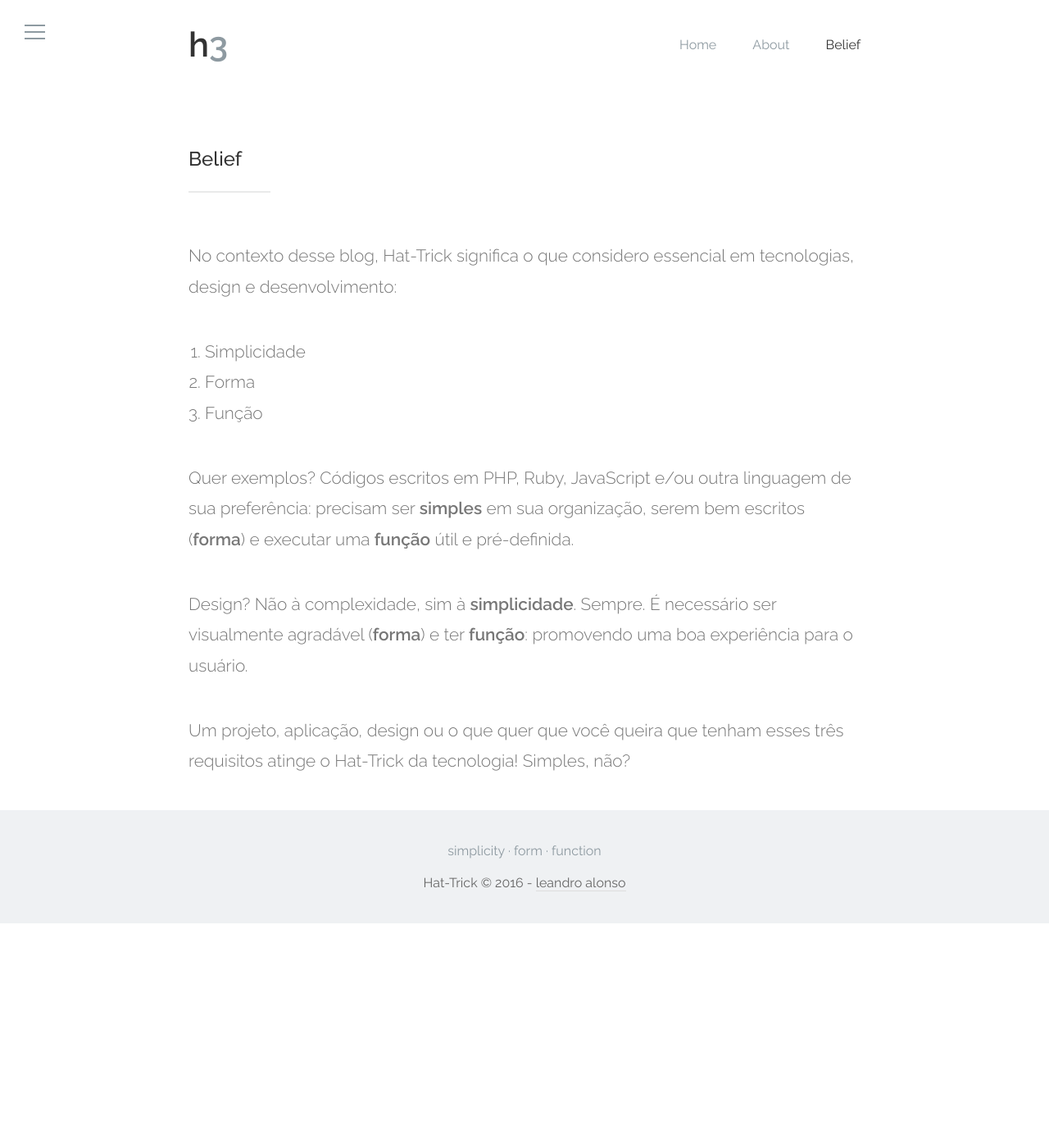
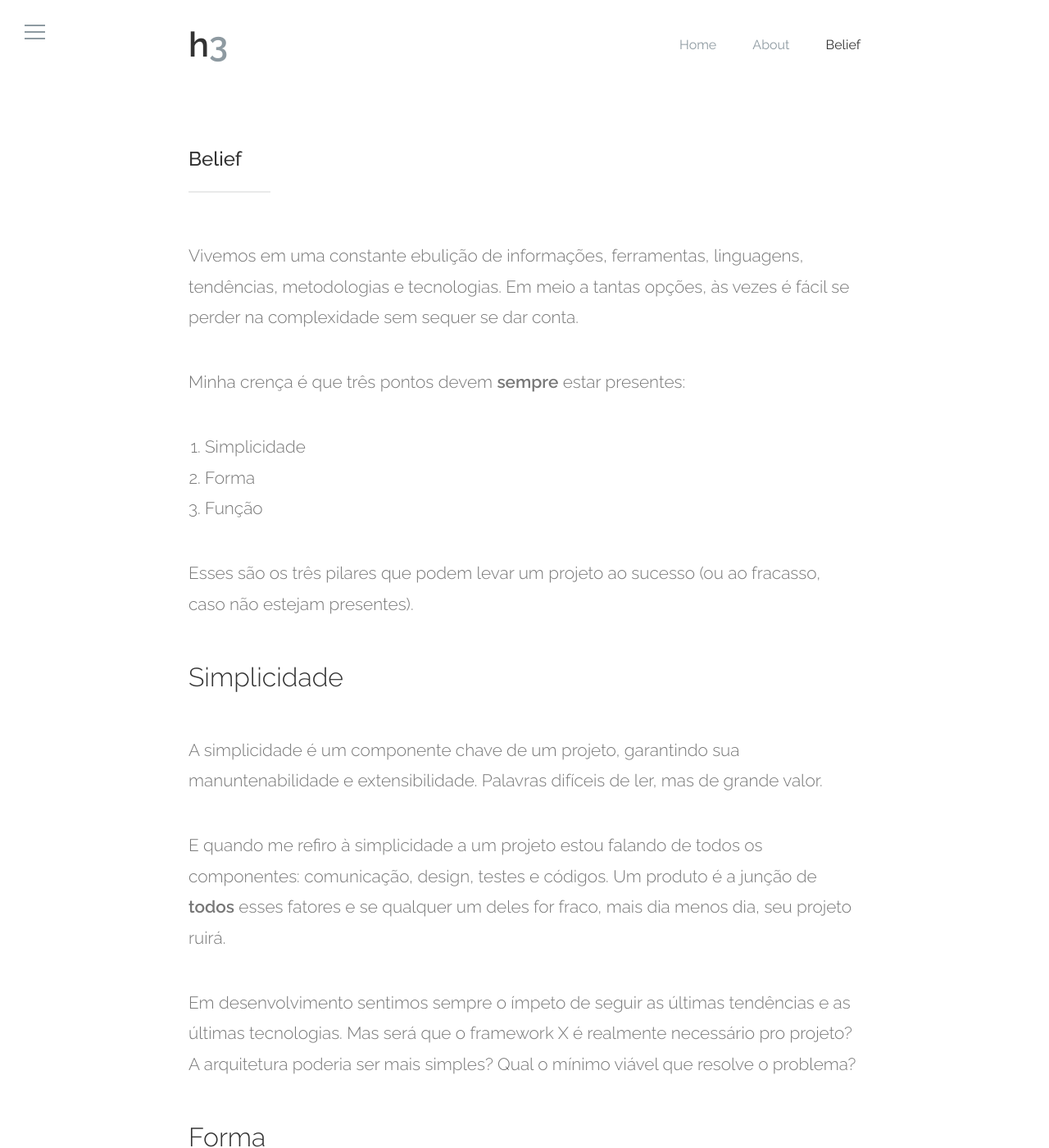
Before and after one commit to leandroalonso/leandroalonso.github.io, a Jekyll site: the page built from belief.md, in a window 1280 px wide and 1400 px high. Shown: the whole window at 82% size. Built offline with Jekyll 4.4.1, drawn with Linux system fonts in a browser that asks for light colours; some of the changed text lies outside the part shown.

Commit message:
New about e belief pages

```diff
--- a/belief.md
+++ b/belief.md
@@ -3,14 +3,54 @@ layout: page
 title: Belief
 permalink: /h3/belief/
 ---
-No contexto desse blog, Hat-Trick significa o que considero essencial em tecnologias, design e desenvolvimento:
+Vivemos em uma constante ebulição de informações, ferramentas, linguagens, tendências, metodologias e tecnologias. Em meio a tantas opções, às vezes é fácil se perder na complexidade sem sequer se dar conta.
+
+Minha crença é que três pontos devem **sempre** estar presentes:
 
 1. Simplicidade
 2. Forma
 3. Função
 
-Quer exemplos? Códigos escritos em PHP, Ruby, JavaScript e/ou outra linguagem de sua preferência: precisam ser **simples** em sua organização, serem bem escritos (**forma**) e executar uma **função** útil e pré-definida.
+Esses são os três pilares que podem levar um projeto ao sucesso (ou ao fracasso, caso não estejam presentes).
 
-Design? Não à complexidade, sim à **simplicidade**. Sempre. É necessário ser visualmente agradável (**forma**) e ter **função**: promovendo uma boa experiência para o usuário.
+###Simplicidade
 
-Um projeto, aplicação, design ou o que quer que você queira que tenham esses três requisitos atinge o Hat-Trick da tecnologia! Simples, não?
+A simplicidade é um componente chave de um projeto, garantindo sua manuntenabilidade e extensibilidade. Palavras difíceis de ler, mas de grande valor.
+
+E quando me refiro à simplicidade a um projeto estou falando de todos os componentes: comunicação, design, testes e códigos. Um produto é a junção de **todos** esses fatores e se qualquer um deles for fraco, mais dia menos dia, seu projeto ruirá.
+
+Em desenvolvimento sentimos sempre o ímpeto de seguir as últimas tendências e as últimas tecnologias. Mas será que o framework X é realmente necessário pro projeto? A arquitetura poderia ser mais simples? Qual o mínimo viável que resolve o problema?
+
+###Forma
+
+Quando pensamos em forma é natural que o pensamento se volte para o design. Uma tela _lambível_ e simples é o supra-sumo para um usuário (ainda que ele não se dê conta disso). Por isso, sempre me pergunto: a ação X poderia ser realizada com menos cliques? Como a experiência Y poderia ser simplificada?
+
+Mas o design não é apenas visual: temos o design de arquitetura, de solução, de código. O que está escrito precisa ter forma, ser compreensível e passível de extensão. A pergunta chave aqui: a forma como estou fazendo é a ideal?
+
+###Função
+
+Por fim, seja uma metodologia, uma classe em Java ou uma tela de um sistema é necessário que haja uma **função**. Que seja útil e pré-definida.
+
+Ainda que se tenha uma ótima arquitetura, códigos maravilhosamente bem-escritos e uma interface que dê vontade de lamber a tela, todo o trabalho será em vão se a função inexistir ou se o seu impacto for insignificante.
+
+###Mixando tudo
+
+Simplicidade. Forma. Função.
+
+Seja no design, no código, na comunicação, nas metodologias... onde for.
+
+Acordou inspirado e está codando um sistema matador? Que tal responder algumas perguntas?
+
+1. O que estamos fazendo é _simples_? Os frameworks que estamos usando são realmente necessários? E a arquitetura? Poderia ser ainda mais simples?
+2. A _forma_ como estamos arquitetando e escrevendo códigos é a ideal? Poderia ser melhor?
+3. Nossa arquitetura tem um propósito bem definido, uma _função_?
+
+E sobre o design?
+
+1. Ele é _simples_ o bastante para que o usuário tenha uma excelente experiência?
+2. Os elementos são visualmente agradáveis? Tem _forma_? Dá vontade de lamber a tela?
+3. O design serve a um propósito tendo uma _função_?
+
+Nem sempre conseguimos atingir em cheio à todos os pontos, e ainda há muito a ser melhorado e estudado em cada um desses pilares. Mas se cada membro de uma equipe de produto pensar (ainda que bem pouquinho) nesses três pontos um horizonte azul e ensolarado começa a se desenhar.
+
+E todo mundo tem a ganhar: usuário, cliente e equipe.
```
Also changed, not shown: about.md (+2 -2 lines).
